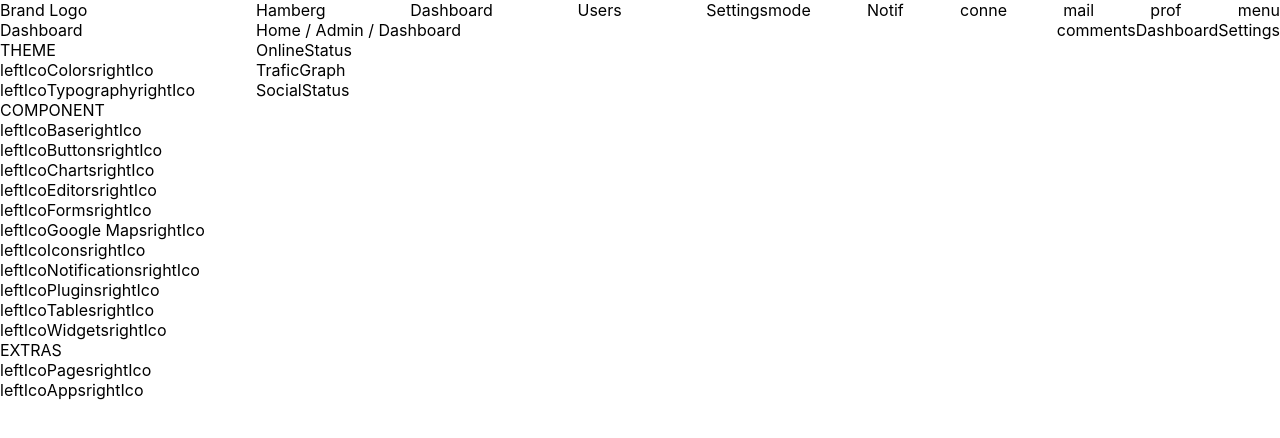
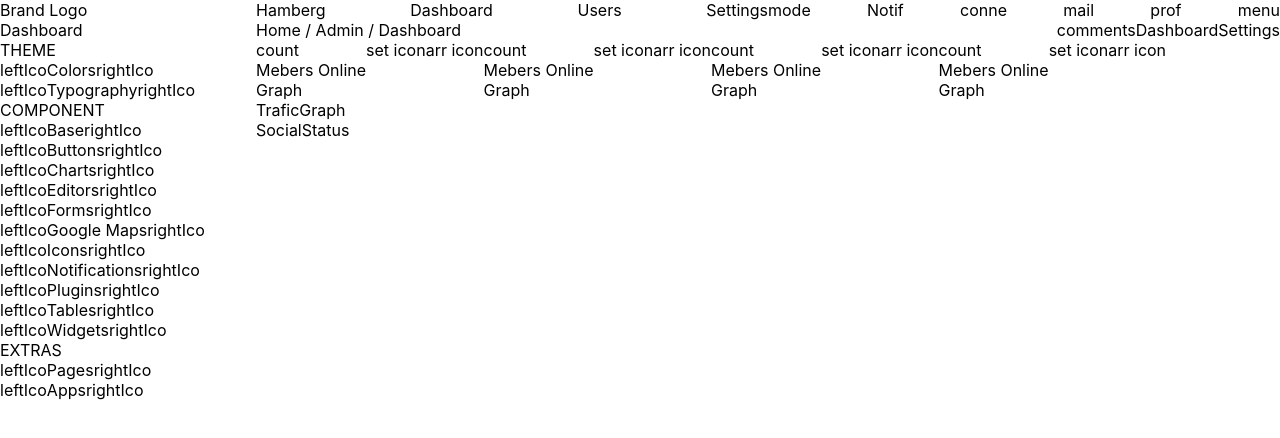
Before and after one commit to lakkaru/react-components, a React (Create React App) app: page / in a window 1280 px wide. Shown: the top 438 px of the page. Built offline with nearby package versions, Linux system fonts and the light colour scheme.

Commit message:
feat- online status created

```diff
--- a/src/App.js
+++ b/src/App.js
@@ -1,10 +1,10 @@
 import './App.css';
-import Home from './layouts/Home';
+import HomePage from './layouts/HomePage';
 
 function App() {
   return (
     <div className="App">
-      <Home/>
+      <HomePage/>
     </div>
   );
 }
--- a/src/layouts/Home.js
+++ b/src/layouts/HomePage.js
@@ -2,7 +2,7 @@ import React from 'react'
 import LeftMenu from './homePage/LeftMenu'
 import PageContent from './homePage/PageContent'
 
-export default function Home() {
+export default function HomePage() {
   return (
     <div style={{display:'flex', justifyContent:'space-between'}}>
       <LeftMenu/>
--- a/src/layouts/homePage/PageContent.js
+++ b/src/layouts/homePage/PageContent.js
@@ -1,4 +1,5 @@
 import React from 'react'
+import OnlineStatus from './PageContent/OnlineStatus'
 import PrimaryNav from './PageContent/PrimaryNav'
 import SecNav from './PageContent/SecNav'
 
@@ -7,7 +8,7 @@ export default function PageContent() {
     <div style={{flex:4}}>
       <PrimaryNav/>
       <SecNav/>
-      <p>OnlineStatus</p>
+      <OnlineStatus/>
       <p>TraficGraph</p>
       <p>SocialStatus</p>
     </div>
--- /dev/null
+++ b/src/layouts/homePage/PageContent/OnlineStatus.js
@@ -0,0 +1,13 @@
+import React from 'react'
+import OnlinestatusCard from './onlineStatus/OnlinestatusCard'
+
+export default function OnlineStatus() {
+  return (
+    <div style={{display:'flex'}}>
+      <OnlinestatusCard/>
+      <OnlinestatusCard/>
+      <OnlinestatusCard/>
+      <OnlinestatusCard/>
+    </div>
+  )
+}
--- /dev/null
+++ b/src/layouts/homePage/PageContent/onlineStatus/OnlinestatusCard.js
@@ -0,0 +1,21 @@
+import React from "react";
+
+export default function OnlinestatusCard() {
+  return (
+    <div>
+      <div style={{display:'flex'}}>
+        <div >
+          <p>count</p>
+          <p>Mebers Online</p>
+        </div>
+        <div style={{ display: "flex" }}>
+          <p>set icon</p>
+          <p>arr icon</p>
+        </div>
+      </div>
+      <div>
+        <p>Graph</p>
+      </div>
+    </div>
+  );
+}
```
